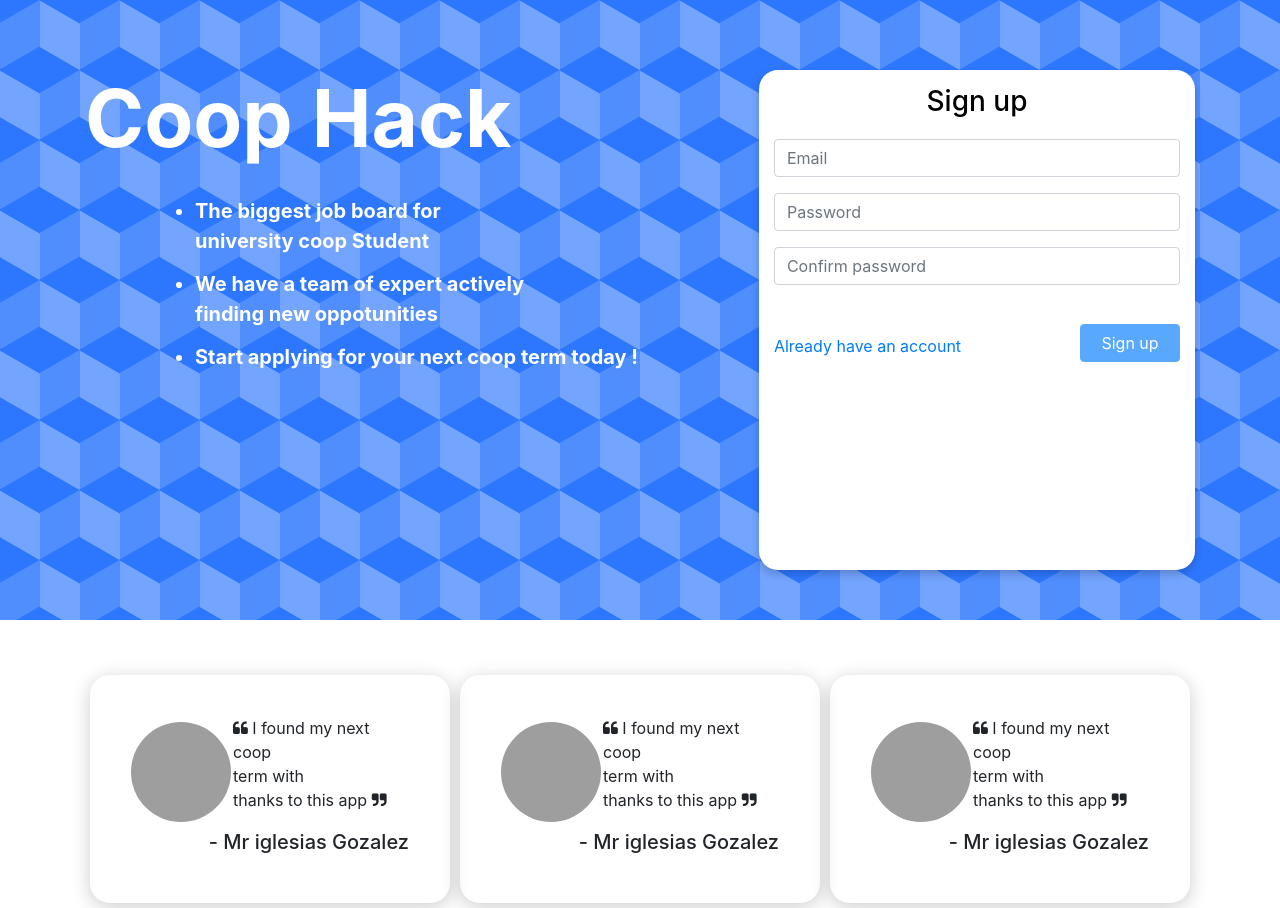
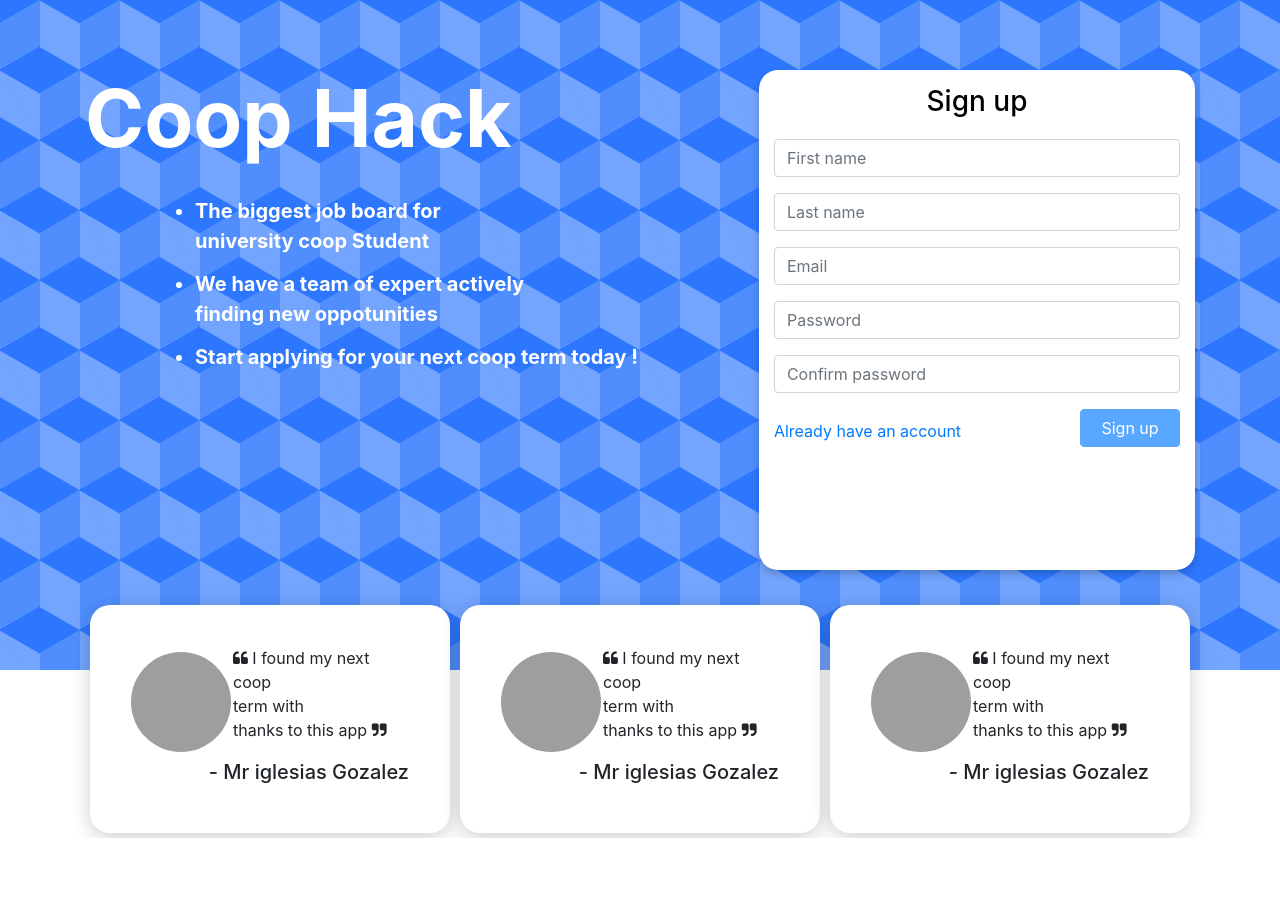
Before and after one commit to dngen049/coop-hack, a React (Create React App) app: page / in a window 1280 px wide. After the commit the page ends 838 px from the top, so only its background shows below. Built offline with nearby package versions, Linux system fonts and the light colour scheme; grey boxes are pictures that could not be loaded.

Commit message:
Finished Login logic

```diff
--- a/src/component/LogIn.js
+++ b/src/component/LogIn.js
@@ -1,17 +1,23 @@
 import React from 'react';
 import { Button, FormGroup, FormControl, Form } from "react-bootstrap"
 import {withRouter} from 'react-router';
+import users from '../data/users'
 import './Login.css';
 
 class LogIn extends React.Component{
     constructor(props){
         super(props)
         this.state = {
+            firstName:"",
+            lastName:"",
             email: "",
             password: "",
             confirmpassword : "",
             LogMode: false,
-            validated:false,
+            invalidEmail:false,
+            invalidPassword: false,
+            PasswordErrorMsg:"",
+            invalidConfirmPassword: false
 
         };
 
@@ -20,14 +26,15 @@ class LogIn extends React.Component{
         if(this.state.LogMode){
             return this.state.email.length > 0 && this.state.password.length > 0;
         }else{
-            return this.state.email.length > 0 && this.state.password.length > 0 && this.state.confirmpassword.length > 0 && this.state.confirmpassword === this.state.password ;
+            return this.state.email.length > 0 && this.state.password.length > 0 && this.state.confirmpassword.length > 0 && this.state.firstName.length > 0 && this.state.lastName.length > 0  ;
         }
     }
 
 
     handleChange = event => {
         this.setState({
-        [event.target.id]: event.target.value, validated:false
+        [event.target.id]: event.target.value,   invalidEmail:false,
+        invalidPassword: false, invalidConfirmPassword:false
     });
     }
 
@@ -35,11 +42,34 @@ class LogIn extends React.Component{
         event.preventDefault();
         var re = /^(([^<>()\[\]\\.,;:\s@"]+(\.[^<>()\[\]\\.,;:\s@"]+)*)|(".+"))@((\[[0-9]{1,3}\.[0-9]{1,3}\.[0-9]{1,3}\.[0-9]{1,3}\])|(([a-zA-Z\-0-9]+\.)+[a-zA-Z]{2,}))$/;
         if(re.test(String(this.state.email).toLowerCase())){
-            // console.log(this.state.email + ": " + this.state.password);
+            if(this.state.LogMode){
+                const user = users.find(((data) => data.email === this.state.email))
+                console.log(user);
+                if(user !==  undefined){
+                    if(user.passWord === this.state.password){
+                        this.props.history.push('/HomePage')
+                    }else{
+                        this.setState({ invalidPassword: true, PasswordErrorMsg:"Invalid password" });
+                    }
+                }else{
+                    this.setState({ invalidEmail: true });
+                }
+            }else{
+                if(this.state.password.length < 6){
+                    this.setState({ invalidPassword: true, PasswordErrorMsg:"Invalid password, password must at least 6 character long" });
+                }else if(this.state.confirmpassword !== this.state.password){
+                    this.setState({ invalidConfirmPassword: true });
+                }else{
+                    this.props.history.push('/HomePage')
+                }
+            }
 
-            this.props.history.push('/HomePage')
         }else{
-            this.setState({ validated: true });
+            if(this.state.LogMode){
+                this.setState({ invalidPassword: true ,  invalidEmail: true, PasswordErrorMsg:"Invalid password"  });
+            }else{
+                this.setState({ invalidPassword: true ,  invalidEmail: true, invalidConfirmPassword: true , PasswordErrorMsg:"Invalid password, password must at least 6 character long"  });
+            }
         }
 
 
@@ -62,12 +92,32 @@ class LogIn extends React.Component{
 
                 <h3 style={{marginBottom:"20px", color:"black"}}>{this.state.LogMode ? "Login" : "Sign up"}</h3>
                 <Form noValidate   onSubmit={this.handleSubmit}>
+                    <FormGroup controlId="firstName" hidden={this.state.LogMode} >
+
+                        <FormControl
+                        placeholder="First name"
+                        type="name"
+                        value={this.state.firstName}
+                        onChange={this.handleChange}
+                        />
+
+                    </FormGroup>
+                    <FormGroup controlId="lastName" hidden={this.state.LogMode} >
+
+                        <FormControl
+                        placeholder="Last name"
+                        type="name"
+                        value={this.state.lastName}
+                        onChange={this.handleChange}
+                        />
+
+                    </FormGroup>
                     <FormGroup controlId="email" >
 
                         <FormControl
                         placeholder="Email"
 
-                        isInvalid = {this.state.validated}
+                        isInvalid = {this.state.invalidEmail}
                         type="email"
                         value={this.state.email}
                         required
@@ -82,7 +132,7 @@ class LogIn extends React.Component{
 
                         <FormControl
 
-                        isInvalid = {this.state.validated}
+                        isInvalid = {this.state.invalidPassword}
                         placeholder="Password"
                         value={this.state.password}
                         onChange={this.handleChange}
@@ -90,19 +140,23 @@ class LogIn extends React.Component{
                         type="password"
                         />
                         <FormControl.Feedback  type="invalid">
-                            Invalid Password
+                            {this.state.PasswordErrorMsg}
                         </FormControl.Feedback>
                     </FormGroup>
 
                     <FormGroup controlId="confirmpassword"  hidden={this.state.LogMode}>
 
                         <FormControl
+                        isInvalid={this.state.invalidConfirmPassword}
                         placeholder="Confirm password"
                         value={this.state.confirmpassword}
                         onChange={this.handleChange}
+                        required
                         type="password"
                         />
-                        <Form.Text style={{textAlign:"left"}}>Make sure it's the same password</Form.Text>
+                         <FormControl.Feedback  type="invalid">
+                            The password does not match
+                        </FormControl.Feedback>
                     </FormGroup>
 
 
--- a/src/component/Quote.js
+++ b/src/component/Quote.js
@@ -13,7 +13,7 @@ class Quote extends React.Component {
 
         return (
 
-                <div style={{ padding:"40px", width:"max-content", height:"fit-content",   boxShadow: "rgba(0, 0, 0, 0.2) 0px 4px 19px 0px",borderRadius: "20px",  margin:"5px"}}>
+                <div style={{ padding:"40px", width:"max-content", height:"fit-content", backgroundColor:"white", boxShadow: "rgba(0, 0, 0, 0.2) 0px 4px 19px 0px",borderRadius: "20px",  margin:"5px"}}>
                     <table>
                         <tbody>
                             <tr>
@@ -37,7 +37,7 @@ class Quote extends React.Component {
                                 </td>
                             </tr>
                             <tr>
-                                <td colspan="2">
+                                <td colSpan="2">
                                      <h5 style={{textAlign:"right"}}>- Mr iglesias Gozalez</h5>
                                 </td>
                             </tr>
--- /dev/null
+++ b/src/data/users.js
@@ -0,0 +1,25 @@
+const users = [
+    {
+        id:"abc123",
+        firstName:"",
+        lastName:"",
+        email:"abc@gmail.com",
+        passWord:"password"
+    },
+    {
+        id:"xyz123",
+        firstName:"",
+        lastName:"",
+        email:"xyz@gmail.com",
+        passWord:"password1"
+    },
+    {
+        id:"vwu123",
+        firstName:"",
+        lastName:"",
+        email:"vwu@gmail.com",
+        passWord:"password2"
+    },
+]
+
+export default users;
--- a/src/pages/WelcomePage.css
+++ b/src/pages/WelcomePage.css
@@ -10,7 +10,7 @@
   background-position: 0 0, 0 0, 40px 70px, 40px 70px, 0 0, 40px 70px;
   color: white;
   padding-top: 70px;
-  padding-bottom: 50px;
+  padding-bottom: 100px;
   background-attachment: fixed
 }
 .description {
--- a/src/pages/WelcomePage.js
+++ b/src/pages/WelcomePage.js
@@ -2,6 +2,7 @@ import React from 'react'
 import LogIn from './../component/LogIn'
 import "./WelcomePage.css"
 import Quote from './../component/Quote'
+
 
 export default class WelcomePage extends React.Component {
   constructor(props){
@@ -32,7 +33,7 @@ export default class WelcomePage extends React.Component {
         </div>
 
         <div className="container" style={{backgroundAttachment:"fixed"}}>
-          <div className="Quote" style={{marginTop:"50px", display:"flex", flexDirection:"row"}}>
+          <div className="Quote" style={{marginTop:"-70px", display:"flex", flexDirection:"row"}}>
                 <Quote/>
                 <Quote/>
                 <Quote/>
```
